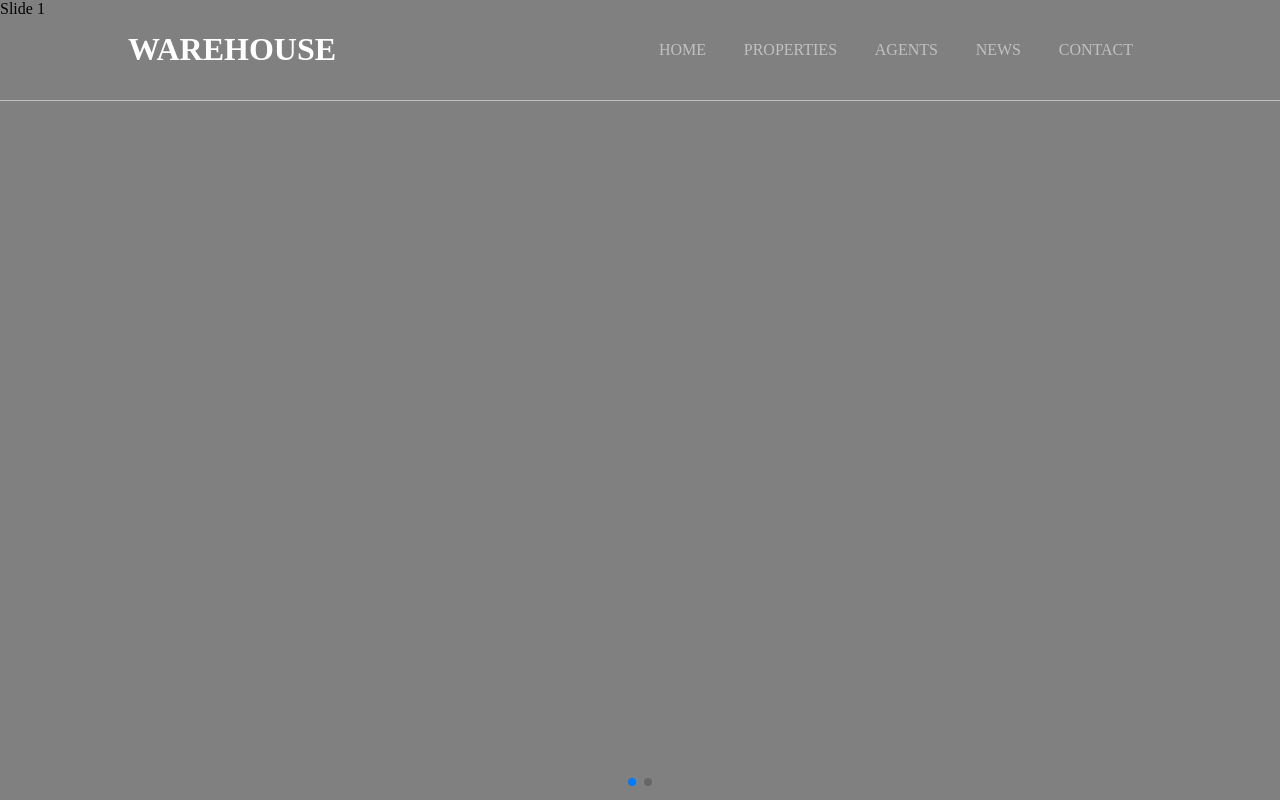
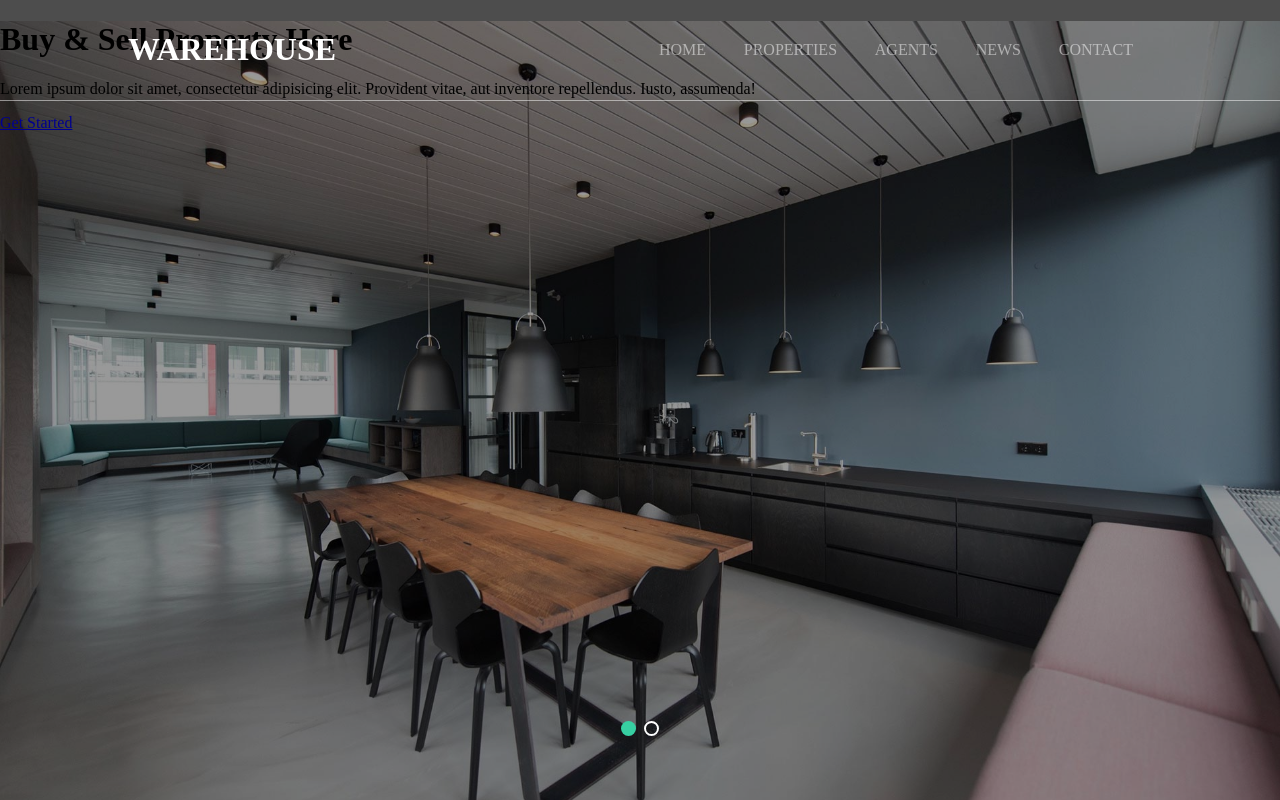
Before and after one commit to TomaszGladysz/warehouse, a website: page dev/index.html in a window 1280 px wide. Drawn offline with nearby package versions, Linux system fonts and the light colour scheme; files that its build step writes are made by us from their sources.

Commit message:
commit 12h_V2 22/07/2020

```diff
--- a/dev/index.html
+++ b/dev/index.html
@@ -36,11 +36,29 @@
                 <div class="swiper-wrapper">
 
                     <div class="swiper-slide">
-                        Slide 1
+                        <div class="swiper_content_wrap_1 swiper_content_background">
+                            <h1>
+                                Buy & Sell Property Here
+                            </h1>
+                            <p>
+                                Lorem ipsum dolor sit amet, consectetur adipisicing elit. Provident vitae,
+                                aut inventore repellendus. Iusto, assumenda!
+                            </p>
+                            <p><a href="#" class="btn">Get Started</a></p>
+                        </div>
                     </div>
 
                     <div class="swiper-slide">
-                        Slide 2
+                        <div class="swiper_content_wrap_2 swiper_content_background">
+                            <h1>
+                                Buy & Sell Property Here
+                            </h1>
+                            <p>
+                                Lorem ipsum dolor sit amet, consectetur adipisicing elit. Provident vitae,
+                                aut inventore repellendus. Iusto, assumenda!
+                            </p>
+                            <p><a href="#" class="btn">Get Started</a></p>
+                        </div>
                     </div>
 
                 </div>
--- a/dev/styles/pages/_homepage.scss
+++ b/dev/styles/pages/_homepage.scss
@@ -13,6 +13,7 @@ body{
     border-bottom: 1px solid  rgba(255, 255, 255, 0.5);
     position: fixed;
     top: 0;
+    z-index: 100;
 
 }
 
@@ -66,5 +67,48 @@ nav{
     width: 100%;
 }
 
+.swiper-slide::before{
+    z-index: 1;
+    position: absolute;
+    content: "";
+    left: 0;
+    bottom: 0;
+    right: 0;
+    top: 0;
+    background: rgba(0, 0, 0, 0.4);
+}
+
+.swiper_content_background{
+    background-size: cover;
+    background-repeat: no-repeat;
+    background-position: top;
+    background-position: center center;
+    width: 100%;
+    height: 100%;
+}
+
+.swiper_content_wrap_1{
+    background-image: url(/../img/hero_1.jpg);
+}
+.swiper_content_wrap_2{
+    background-image: url(/../img/hero_2.jpg);
+}
+
+.swiper-pagination-bullet{
+    opacity: 1 !important;
+    width: 15px !important;
+    height: 15px !important;
+    background-color: #0000 !important;
+    border: 2px solid white !important;
+}
+.swiper-pagination-bullet-active{
+    background: #37cfa2 !important;
+    border: none !important;
+
+}
+
+.swiper-pagination{
+    bottom: 60px !important;
+}
 
 //HERO END
```
Also changed, not shown: prod/index.html (+20 -2 lines), prod/css/styles.min.css.
